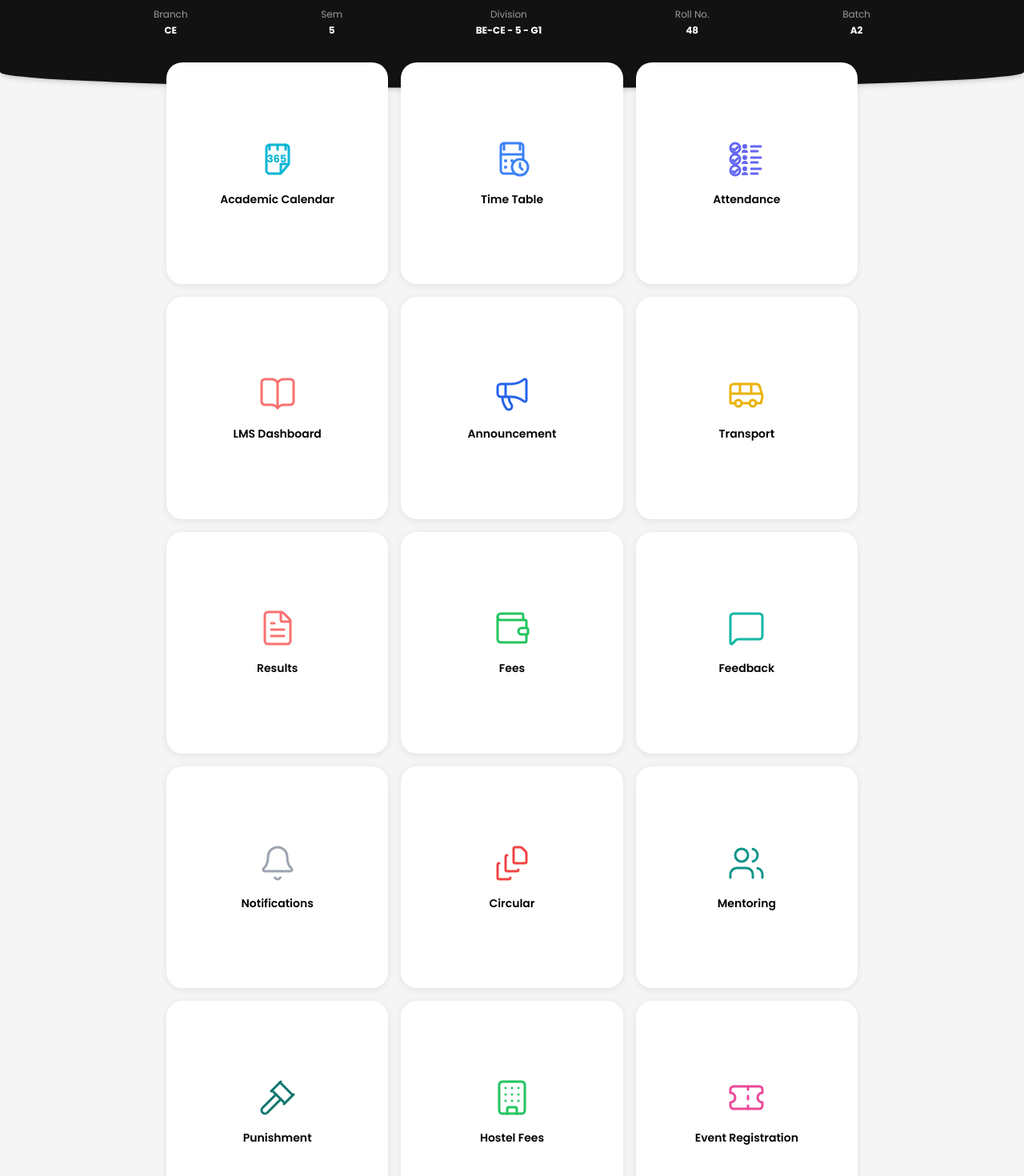
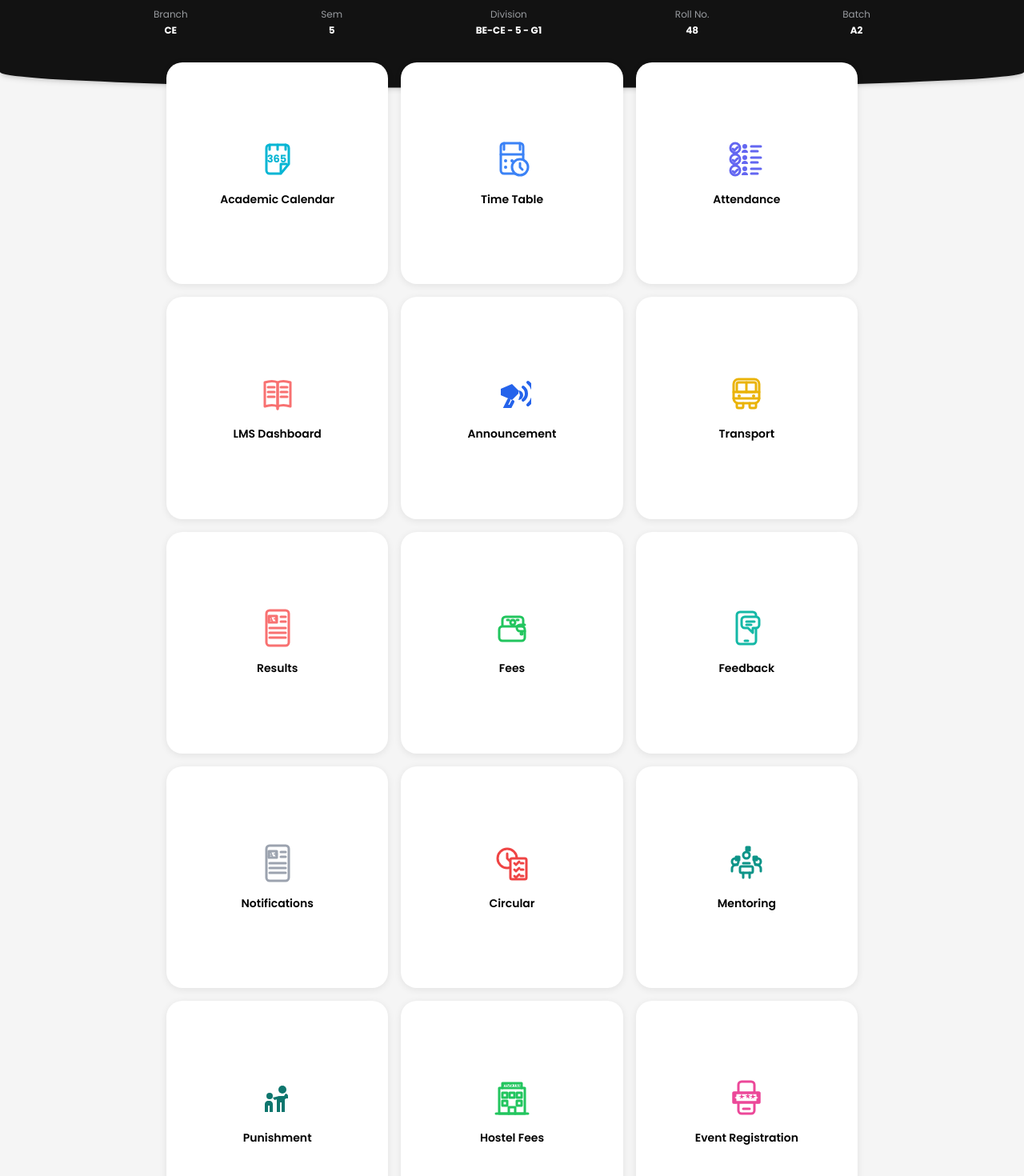
Before and after one commit to jatin8469/attendence-app, a React (Vite) app: page /dashboard in a window 1280 px wide. Shown: the part 150-1620 px from the top of the page at 80% size. Built offline with nearby package versions, Linux system fonts and the light colour scheme.

Commit message:
Create custom SVGs for ALL dashboard cards to perfectly mirror the entire screenshot

```diff
--- a/src/components/CustomIcons.jsx
+++ b/src/components/CustomIcons.jsx
@@ -2,32 +2,22 @@ import React from 'react';
 
 export const AcademicCalendarIcon = ({ className, strokeWidth = 1.5 }) => (
   <svg viewBox="0 0 24 24" fill="none" stroke="currentColor" strokeWidth={strokeWidth} strokeLinecap="round" strokeLinejoin="round" className={className}>
-    {/* Binder rings */}
     <path d="M7 3v3M12 3v3M17 3v3" />
-    {/* Main outline with folded corner */}
     <path d="M5 5a2 2 0 0 1 2-2h10a2 2 0 0 1 2 2v10l-5 6H7a2 2 0 0 1-2-2z" />
-    {/* Fold line */}
     <path d="M14 15h3.5M14 15v5" />
-    {/* 365 Text */}
     <text x="11.5" y="14" fontSize="6.5" fontFamily="Poppins, sans-serif" fontWeight="bold" textAnchor="middle" fill="currentColor" stroke="none">365</text>
   </svg>
 );
 
 export const TimeTableIcon = ({ className, strokeWidth = 1.5 }) => (
   <svg viewBox="0 0 24 24" fill="none" stroke="currentColor" strokeWidth={strokeWidth} strokeLinecap="round" strokeLinejoin="round" className={className}>
-    {/* Binder rings */}
     <path d="M7 2v4M17 2v4" />
-    {/* Main outline */}
     <path d="M5 4a2 2 0 0 1 2-2h10a2 2 0 0 1 2 2v15a2 2 0 0 1-2 2H7a2 2 0 0 1-2-2V4z" />
-    {/* Header line */}
     <path d="M5 9h14" />
-    {/* Grid dots */}
     <circle cx="8" cy="13" r="1" fill="currentColor" stroke="none" />
     <circle cx="12" cy="13" r="1" fill="currentColor" stroke="none" />
     <circle cx="8" cy="17" r="1" fill="currentColor" stroke="none" />
-    {/* Clock background to hide calendar lines */}
     <circle cx="17" cy="17" r="5" fill="white" stroke="none" />
-    {/* Clock outline & hands */}
     <circle cx="17" cy="17" r="5" fill="none" stroke="currentColor" />
     <path d="M17 14.5v2.5l1.5 1.5" />
   </svg>
@@ -35,21 +25,18 @@ export const TimeTableIcon = ({ className, strokeWidth = 1.5 }) => (
 
 export const AttendanceIcon = ({ className, strokeWidth = 1.5 }) => (
   <svg viewBox="0 0 24 24" fill="none" stroke="currentColor" strokeWidth={strokeWidth} strokeLinecap="round" strokeLinejoin="round" className={className}>
-    {/* Row 1 */}
     <circle cx="5" cy="5" r="3" />
     <path d="M3.5 5.5l1 1 2-2" />
     <circle cx="11" cy="4" r="1.5" fill="currentColor" stroke="none" />
     <path d="M9 8c0-1.5 1-2 2-2s2 .5 2 2" fill="currentColor" stroke="none" />
     <path d="M15 4h6M15 7h4" />
 
-    {/* Row 2 */}
     <circle cx="5" cy="12" r="3" />
     <path d="M3.5 12.5l1 1 2-2" />
     <circle cx="11" cy="11" r="1.5" fill="currentColor" stroke="none" />
     <path d="M9 15c0-1.5 1-2 2-2s2 .5 2 2" fill="currentColor" stroke="none" />
     <path d="M15 11h6M15 14h4" />
 
-    {/* Row 3 */}
     <circle cx="5" cy="19" r="3" />
     <path d="M3.5 19.5l1 1 2-2" />
     <circle cx="11" cy="18" r="1.5" fill="currentColor" stroke="none" />
@@ -57,3 +44,131 @@ export const AttendanceIcon = ({ className, strokeWidth = 1.5 }) => (
     <path d="M15 18h6M15 21h4" />
   </svg>
 );
+
+export const LMSDashboardIcon = ({ className, strokeWidth = 1.5 }) => (
+  <svg viewBox="0 0 24 24" fill="none" stroke="currentColor" strokeWidth={strokeWidth} strokeLinecap="round" strokeLinejoin="round" className={className}>
+    <path d="M12 21.5V5c-2-1-5-1-8 0v15c3-1 6-1 8 0z" />
+    <path d="M12 21.5V5c2-1 5-1 8 0v15c-3-1-6-1-8 0z" />
+    <path d="M6 8h4M6 11h4M6 14h4" />
+    <path d="M14 8h4M14 11h4M14 14h4" />
+  </svg>
+);
+
+export const AnnouncementIcon = ({ className }) => (
+  <svg viewBox="0 0 24 24" fill="currentColor" stroke="none" className={className}>
+    <path d="M16 10l-4-4-7 3v4l7 3 4-4z" />
+    <path d="M16 10a3 3 0 0 1 0 6l1-3-1-3z" />
+    <path d="M10 16l-2 4h3l1.5-3" fill="none" stroke="currentColor" strokeWidth="2" strokeLinecap="round" />
+    <path d="M19 8a5 5 0 0 1 0 8" fill="none" stroke="currentColor" strokeWidth="2" strokeLinecap="round"/>
+    <path d="M22 5a9 9 0 0 1 0 14" fill="none" stroke="currentColor" strokeWidth="2" strokeLinecap="round"/>
+  </svg>
+);
+
+export const TransportIcon = ({ className, strokeWidth = 1.5 }) => (
+  <svg viewBox="0 0 24 24" fill="none" stroke="currentColor" strokeWidth={strokeWidth} strokeLinecap="round" strokeLinejoin="round" className={className}>
+    <rect x="4" y="3" width="16" height="15" rx="3" />
+    <path d="M4 11h16" />
+    <path d="M4 15h16" />
+    <rect x="6" y="5" width="12" height="6" rx="1" />
+    <path d="M12 5v6" />
+    <path d="M6 18v2a1 1 0 0 0 1 1h2a1 1 0 0 0 1-1v-2" />
+    <path d="M14 18v2a1 1 0 0 0 1 1h2a1 1 0 0 0 1-1v-2" />
+    <circle cx="7.5" cy="13.5" r="1" fill="currentColor" stroke="none" />
+    <circle cx="16.5" cy="13.5" r="1" fill="currentColor" stroke="none" />
+  </svg>
+);
+
+export const ResultsIcon = ({ className, strokeWidth = 1.5 }) => (
+  <svg viewBox="0 0 24 24" fill="none" stroke="currentColor" strokeWidth={strokeWidth} strokeLinecap="round" strokeLinejoin="round" className={className}>
+    <path d="M5 3a2 2 0 0 1 2-2h10a2 2 0 0 1 2 2v18a2 2 0 0 1-2 2H7a2 2 0 0 1-2-2V3z" />
+    <text x="9" y="8" fontSize="5" fontFamily="Poppins, sans-serif" fontWeight="bold" textAnchor="middle" fill="currentColor" stroke="none">A+</text>
+    <rect x="6.5" y="4.5" width="5" height="4" stroke="currentColor" />
+    <path d="M14 5h3M14 8h3M7 12h10M7 15h10M7 18h10" />
+  </svg>
+);
+
+export const FeesIcon = ({ className, strokeWidth = 1.5 }) => (
+  <svg viewBox="0 0 24 24" fill="none" stroke="currentColor" strokeWidth={strokeWidth} strokeLinecap="round" strokeLinejoin="round" className={className}>
+    <path d="M6 12V7a2 2 0 0 1 2-2h9a2 2 0 0 1 2 2v5" />
+    <circle cx="12.5" cy="8.5" r="1.5" />
+    <path d="M9 7h1M15 7h1" />
+    <rect x="4" y="11" width="16" height="9" rx="2" fill="white" />
+    <path d="M20 14h-3a2 2 0 0 1-2-2v0a2 2 0 0 1 2-2h3" />
+    <circle cx="18" cy="15.5" r="0.5" fill="currentColor" />
+  </svg>
+);
+
+export const FeedbackIcon = ({ className, strokeWidth = 1.5 }) => (
+  <svg viewBox="0 0 24 24" fill="none" stroke="currentColor" strokeWidth={strokeWidth} strokeLinecap="round" strokeLinejoin="round" className={className}>
+    <rect x="6" y="2" width="12" height="20" rx="2" />
+    <path d="M11 20h2" />
+    <path d="M18 5h-7a2 2 0 0 0-2 2v3a2 2 0 0 0 2 2h2l3 3v-3h2a2 2 0 0 0 2-2V7a2 2 0 0 0-2-2z" fill="white" />
+    <path d="M12 8h5M12 10h3" />
+  </svg>
+);
+
+export const CircularIcon = ({ className, strokeWidth = 1.5 }) => (
+  <svg viewBox="0 0 24 24" fill="none" stroke="currentColor" strokeWidth={strokeWidth} strokeLinecap="round" strokeLinejoin="round" className={className}>
+    <circle cx="9" cy="9" r="6" />
+    <path d="M9 6v3l2 2" />
+    <rect x="11" y="9" width="10" height="13" rx="1" fill="white" stroke="currentColor" />
+    <path d="M13.5 12l1 1 2-2M17.5 12h1.5" />
+    <path d="M13.5 16l1 1 2-2M17.5 16h1.5" />
+    <path d="M13.5 20l1 1 2-2M17.5 20h1.5" />
+  </svg>
+);
+
+export const MentoringIcon = ({ className, strokeWidth = 1.5 }) => (
+  <svg viewBox="0 0 24 24" fill="none" stroke="currentColor" strokeWidth={strokeWidth} strokeLinecap="round" strokeLinejoin="round" className={className}>
+    <rect x="8" y="14" width="8" height="4" rx="1" fill="white" />
+    <path d="M10 18v3M14 18v3" />
+    <circle cx="5" cy="11" r="2" />
+    <path d="M3 17v-1.5a2.5 2.5 0 0 1 2.5-2.5h1" />
+    <circle cx="19" cy="11" r="2" />
+    <path d="M21 17v-1.5a2.5 2.5 0 0 0-2.5-2.5h-1" />
+    <circle cx="12" cy="7" r="2" />
+    <path d="M10 12h4" />
+    <path d="M5.5 8h2v2h-2z" fill="currentColor" />
+    <path d="M16.5 8h2v2h-2z" fill="currentColor" />
+    <path d="M12 2h2v2h-2z" fill="currentColor" />
+  </svg>
+);
+
+export const PunishmentIcon = ({ className }) => (
+  <svg viewBox="0 0 24 24" fill="currentColor" stroke="none" className={className}>
+    <circle cx="15" cy="7" r="2.5" />
+    <path d="M16 11h-2c-1.5 0-2.5 1-2.5 2.5v7.5h2v-6h1v6h2v-7.5c0-.5.5-1 1-1h1v-1.5c0-.8-.7-1.5-1.5-1.5z" />
+    <path d="M14 12.5l-4 1-1-1.5 4-1z" />
+    <circle cx="7" cy="11" r="2" />
+    <path d="M8 14H6c-1 0-2 1-2 2v5h2v-4h1v4h2v-5c0-1-1-2-2-2z" />
+  </svg>
+);
+
+export const HostelFeesIcon = ({ className, strokeWidth = 1.5 }) => (
+  <svg viewBox="0 0 24 24" fill="none" stroke="currentColor" strokeWidth={strokeWidth} strokeLinecap="round" strokeLinejoin="round" className={className}>
+    <path d="M4 22V6h16v16z" />
+    <path d="M2 22h20" />
+    <path d="M6 6V3h12v3" />
+    <text x="12" y="5.1" fontSize="3" fontFamily="Poppins, sans-serif" fontWeight="bold" textAnchor="middle" fill="currentColor" stroke="none">HOSTEL</text>
+    <path d="M10 22v-4h4v4" />
+    <rect x="6" y="9" width="3" height="3" />
+    <rect x="10.5" y="9" width="3" height="3" />
+    <rect x="15" y="9" width="3" height="3" />
+    <rect x="6" y="14" width="3" height="3" />
+    <rect x="15" y="14" width="3" height="3" />
+  </svg>
+);
+
+export const EventRegistrationIcon = ({ className, strokeWidth = 1.5 }) => (
+  <svg viewBox="0 0 24 24" fill="none" stroke="currentColor" strokeWidth={strokeWidth} strokeLinecap="round" strokeLinejoin="round" className={className}>
+    <rect x="7" y="2" width="10" height="20" rx="2" />
+    <path d="M10 19h4" />
+    <path d="M4 9h16v6H4z" fill="white" />
+    <path d="M5 9v6" strokeDasharray="2 2" />
+    <path d="M19 9v6" strokeDasharray="2 2" />
+    <path d="M4 9h16v6H4z" />
+    <path d="M10 13l-1-1-1 1 .5-1.5L7 11h1.5l.5-1.5.5 1.5H11l-1.5 1L10 13z" fill="currentColor" stroke="none"/>
+    <path d="M13.5 12.5l-.8-.8-.8.8 .4-1.2-1-.8h1.2l.4-1.2 .4 1.2h1.2l-1 .8 .4 1.2z" fill="currentColor" stroke="none"/>
+    <path d="M17 13l-1-1-1 1 .5-1.5L14 11h1.5l.5-1.5.5 1.5H18l-1.5 1L17 13z" fill="currentColor" stroke="none"/>
+  </svg>
+);
--- a/src/pages/Dashboard.jsx
+++ b/src/pages/Dashboard.jsx
@@ -1,43 +1,42 @@
 import React from 'react';
 import Layout from '../components/Layout';
 import DashboardCard from '../components/DashboardCard';
+
+
 import {
-  CalendarDays,
-  Clock,
-  ClipboardCheck,
-  BookOpen,
-  Megaphone,
-  Bus,
-  FileText,
-  Wallet,
-  MessageSquare,
-  Bell,
-  FileStack,
-  Users,
-  Gavel,
-  Building,
-  Ticket
-} from 'lucide-react';
-
-import { AcademicCalendarIcon, TimeTableIcon, AttendanceIcon } from '../components/CustomIcons';
+  AcademicCalendarIcon,
+  TimeTableIcon,
+  AttendanceIcon,
+  LMSDashboardIcon,
+  AnnouncementIcon,
+  TransportIcon,
+  ResultsIcon,
+  FeesIcon,
+  FeedbackIcon,
+  CircularIcon,
+  MentoringIcon,
+  PunishmentIcon,
+  HostelFeesIcon,
+  EventRegistrationIcon
+} from '../components/CustomIcons';
 
 const Dashboard = () => {
   const cards = [
     { title: 'Academic Calendar', icon: AcademicCalendarIcon, colorClass: 'text-cyan-500', linkTo: '/calendar' },
     { title: 'Time Table', icon: TimeTableIcon, colorClass: 'text-blue-500', linkTo: '/timetable' },
     { title: 'Attendance', icon: AttendanceIcon, colorClass: 'text-indigo-500', linkTo: '/attendance' },
-    { title: 'LMS Dashboard', icon: BookOpen, colorClass: 'text-red-400', linkTo: '/lms' },
-    { title: 'Announcement', icon: Megaphone, colorClass: 'text-blue-600', linkTo: '/announcements' },
-    { title: 'Transport', icon: Bus, colorClass: 'text-yellow-500', linkTo: '/transport' },
-    { title: 'Results', icon: FileText, colorClass: 'text-red-400', linkTo: '/results' },
-    { title: 'Fees', icon: Wallet, colorClass: 'text-green-500', linkTo: '/fees' },
-    { title: 'Feedback', icon: MessageSquare, colorClass: 'text-teal-500', linkTo: '/feedback' },
-    { title: 'Notifications', icon: Bell, colorClass: 'text-gray-400', linkTo: '/notifications' },
-    { title: 'Circular', icon: FileStack, colorClass: 'text-red-500', linkTo: '/circular' },
-    { title: 'Mentoring', icon: Users, colorClass: 'text-teal-600', linkTo: '/mentoring' },
-    { title: 'Punishment', icon: Gavel, colorClass: 'text-teal-700', linkTo: '/punishment' },
-    { title: 'Hostel Fees', icon: Building, colorClass: 'text-green-500', linkTo: '/hostel-fees' },
-    { title: 'Event Registration', icon: Ticket, colorClass: 'text-pink-500', linkTo: '/events' },
+    { title: 'LMS Dashboard', icon: LMSDashboardIcon, colorClass: 'text-red-400', linkTo: '/lms' },
+    { title: 'Announcement', icon: AnnouncementIcon, colorClass: 'text-blue-600', linkTo: '/announcements' },
+    { title: 'Transport', icon: TransportIcon, colorClass: 'text-yellow-500', linkTo: '/transport' },
+    { title: 'Results', icon: ResultsIcon, colorClass: 'text-red-400', linkTo: '/results' },
+    { title: 'Fees', icon: FeesIcon, colorClass: 'text-green-500', linkTo: '/fees' },
+    { title: 'Feedback', icon: FeedbackIcon, colorClass: 'text-teal-500', linkTo: '/feedback' },
+    { title: 'Notifications', icon: ResultsIcon, colorClass: 'text-gray-400', linkTo: '/notifications' },
+    { title: 'Circular', icon: CircularIcon, colorClass: 'text-red-500', linkTo: '/circular' },
+    { title: 'Mentoring', icon: MentoringIcon, colorClass: 'text-teal-600', linkTo: '/mentoring' },
+    { title: 'Punishment', icon: PunishmentIcon, colorClass: 'text-teal-700', linkTo: '/punishment' },
+    { title: 'Hostel Fees', icon: HostelFeesIcon, colorClass: 'text-green-500', linkTo: '/hostel-fees' },
+    { title: 'Event Registration', icon: EventRegistrationIcon, colorClass: 'text-pink-500', linkTo: '/events' },
   ];
 
   return (
```
